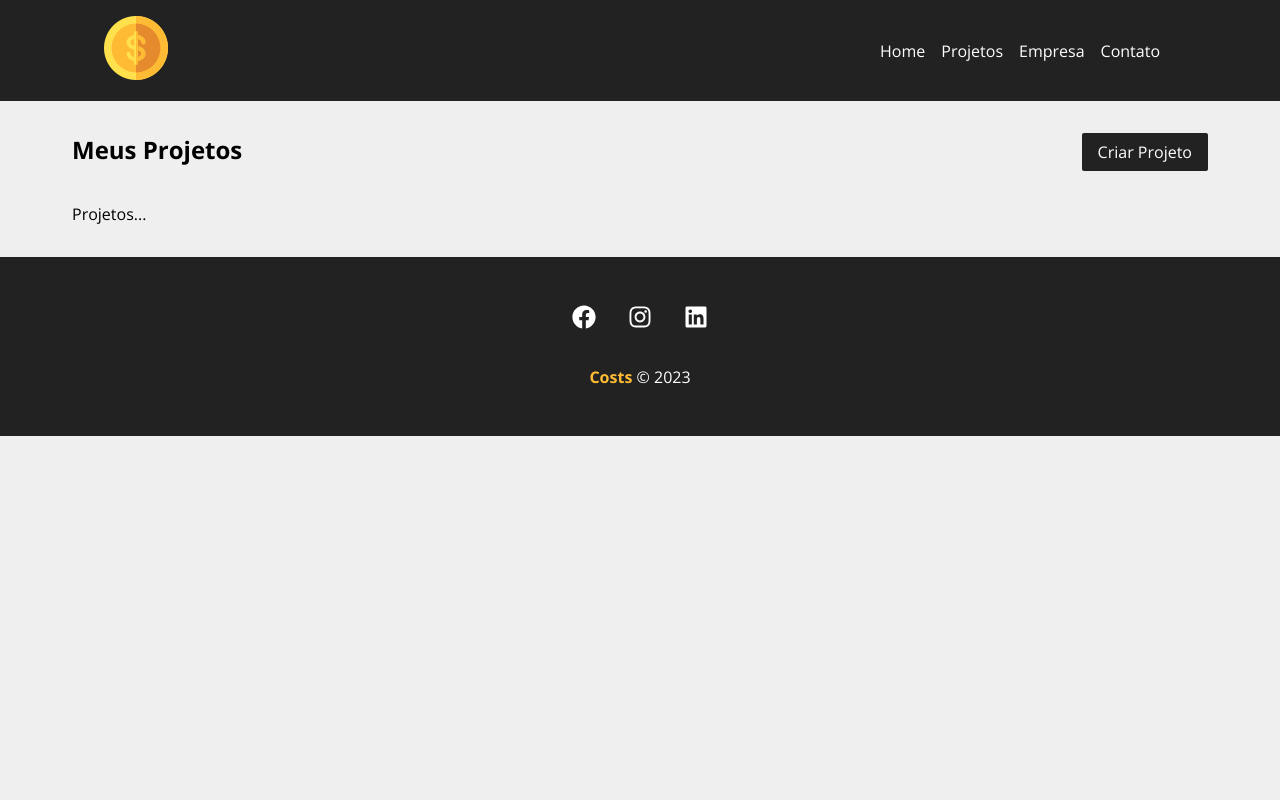
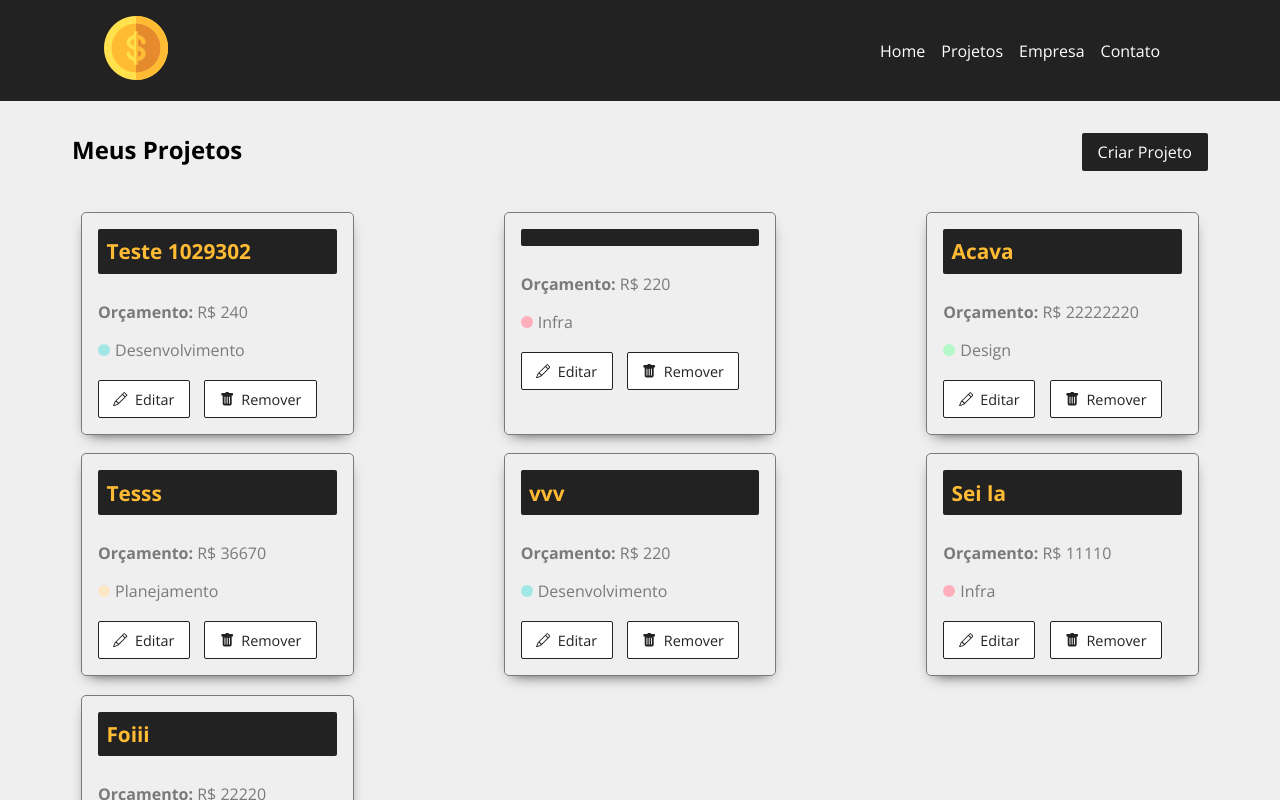
Before and after one commit to victorSmenezes/project-costs, a React (Vite) app: page /projects in a window 1280 px wide. Shown: the top 800 px of the page. Built offline with nearby package versions, Linux system fonts and the light colour scheme; data requests are answered from the project's data file.

Commit message:
Att. pág Projetos desenvolvida

```diff
--- a/db.json
+++ b/db.json
@@ -1,8 +1,8 @@
 {
   "projects": [
     {
-      "name": "Teste 1",
-      "budget": "12500",
+      "name": "Teste 1029302",
+      "budget": "24",
       "category": {
         "id": "2",
         "name": "Desenvolvimento"
@@ -12,29 +12,6 @@
       "id": 1
     },
     {
-      "name": "Meu time",
-      "budget": "2340",
-      "category": {
-        "id": "2",
-        "name": "Desenvolvimento"
-      },
-      "cost": 0,
-      "services": [],
-      "id": 2
-    },
-    {
-      "name": "Teste25",
-      "budget": "2335",
-      "category": {
-        "id": "4",
-        "name": "Planejamento"
-      },
-      "cost": 0,
-      "services": [],
-      "id": 3
-    },
-    {
-      "name": "aaaa",
       "budget": "22",
       "category": {
         "id": "1",
@@ -42,404 +19,62 @@
       },
       "cost": 0,
       "services": [],
-      "id": 4
+      "id": 8
     },
     {
-      "name": "12",
-      "budget": "1",
+      "name": "Acava",
+      "budget": "2222222",
+      "category": {
+        "id": "3",
+        "name": "Design"
+      },
+      "cost": 0,
+      "services": [],
+      "id": 9
+    },
+    {
+      "name": "Tesss",
+      "budget": "3667",
+      "category": {
+        "id": "4",
+        "name": "Planejamento"
+      },
+      "cost": 0,
+      "services": [],
+      "id": 10
+    },
+    {
+      "name": "vvv",
+      "budget": "22",
+      "category": {
+        "id": "2",
+        "name": "Desenvolvimento"
+      },
+      "cost": 0,
+      "services": [],
+      "id": 11
+    },
+    {
+      "name": "Sei la",
+      "budget": "1111",
       "category": {
         "id": "1",
         "name": "Infra"
       },
       "cost": 0,
       "services": [],
-      "id": 5
-    },
-    {
-      "cost": 0,
-      "services": [],
-      "id": 6
-    },
-    {
-      "cost": 0,
-      "services": [],
-      "id": 7
-    },
-    {
-      "cost": 0,
-      "services": [],
-      "id": 8
-    },
-    {
-      "cost": 0,
-      "services": [],
-      "id": 9
-    },
-    {
-      "cost": 0,
-      "services": [],
-      "id": 10
-    },
-    {
-      "name": "12",
-      "budget": "12",
-      "category": {
-        "id": "1",
-        "name": "Infra"
-      },
-      "cost": 0,
-      "services": [],
-      "id": 11
-    },
-    {
-      "cost": 0,
-      "services": [],
       "id": 12
     },
     {
-      "cost": 0,
-      "services": [],
-      "id": 13
-    },
-    {
-      "name": "a",
-      "budget": "1313",
       "category": {
         "id": "2",
         "name": "Desenvolvimento"
       },
+      "name": "Foiii ",
+      "budget": "2222",
       "cost": 0,
       "services": [],
-      "id": 14
-    },
-    {
-      "name": "aaa",
-      "budget": "1233",
-      "category": {
-        "id": "4",
-        "name": "Planejamento"
-      },
-      "cost": 0,
-      "services": [],
-      "id": 15
-    },
-    {
-      "cost": 0,
-      "services": [],
-      "id": 16
-    },
-    {
-      "cost": 0,
-      "services": [],
-      "id": 17
-    },
-    {
-      "cost": 0,
-      "services": [],
-      "id": 18
-    },
-    {
-      "cost": 0,
-      "services": [],
-      "id": 19
-    },
-    {
-      "cost": 0,
-      "services": [],
-      "id": 20
-    },
-    {
-      "cost": 0,
-      "services": [],
-      "id": 21
-    },
-    {
-      "cost": 0,
-      "services": [],
-      "id": 22
-    },
-    {
-      "cost": 0,
-      "services": [],
-      "id": 23
-    },
-    {
-      "name": "as",
-      "budget": "2323",
-      "category": {
-        "id": "1",
-        "name": "Infra"
-      },
-      "cost": 0,
-      "services": [],
-      "id": 24
-    },
-    {
-      "name": "Testandos",
-      "budget": "1222",
-      "category": {
-        "id": "2",
-        "name": "Desenvolvimento"
-      },
-      "cost": 0,
-      "services": [],
-      "id": 25
-    },
-    {
-      "cost": 0,
-      "services": [],
-      "id": 26
-    },
-    {
-      "cost": 0,
-      "services": [],
-      "id": 27
-    },
-    {
-      "cost": 0,
-      "services": [],
-      "id": 28
-    },
-    {
-      "cost": 0,
-      "services": [],
-      "id": 29
-    },
-    {
-      "cost": 0,
-      "services": [],
-      "id": 30
-    },
-    {
-      "name": "aaa",
-      "budget": "1234",
-      "category": {
-        "id": "2",
-        "name": "Desenvolvimento"
-      },
-      "cost": 0,
-      "services": [],
-      "id": 31
-    },
-    {
-      "name": "12",
-      "budget": "2222",
-      "category": {
-        "id": "3",
-        "name": "Design"
-      },
-      "cost": 0,
-      "services": [],
-      "id": 32
-    },
-    {
-      "cost": 0,
-      "services": [],
-      "id": 33
-    },
-    {
-      "cost": 0,
-      "services": [],
-      "id": 34
-    },
-    {
-      "cost": 0,
-      "services": [],
-      "id": 35
-    },
-    {
-      "name": "VAIIIIIIIIIII",
-      "budget": "200",
-      "category": {
-        "id": "3",
-        "name": "Design"
-      },
-      "cost": 0,
-      "services": [],
-      "id": 36
-    },
-    {
-      "cost": 0,
-      "services": [],
-      "id": 37
-    },
-    {
-      "name": "12",
-      "budget": "222",
-      "category": {
-        "id": "1",
-        "name": "Infra"
-      },
-      "cost": 0,
-      "services": [],
-      "id": 38
-    },
-    {
-      "cost": 0,
-      "services": [],
-      "id": 39
-    },
-    {
-      "cost": 0,
-      "services": [],
-      "id": 40
-    },
-    {
-      "cost": 0,
-      "services": [],
-      "id": 41
-    },
-    {
-      "cost": 0,
-      "services": [],
-      "id": 42
-    },
-    {
-      "cost": 0,
-      "services": [],
-      "id": 43
-    },
-    {
-      "cost": 0,
-      "services": [],
-      "id": 44
-    },
-    {
-      "cost": 0,
-      "services": [],
-      "id": 45
-    },
-    {
-      "cost": 0,
-      "services": [],
-      "id": 46
-    },
-    {
-      "cost": 0,
-      "services": [],
-      "id": 47
-    },
-    {
-      "cost": 0,
-      "services": [],
-      "id": 48
-    },
-    {
-      "cost": 0,
-      "services": [],
-      "id": 49
-    },
-    {
-      "cost": 0,
-      "services": [],
-      "name": "as",
-      "budget": "2333",
-      "category": {
-        "id": "3",
-        "name": "Design"
-      },
-      "id": 50
-    },
-    {
-      "cost": 0,
-      "services": [],
-      "name": "as",
-      "budget": "2333",
-      "category": {
-        "id": "3",
-        "name": "Design"
-      },
-      "id": 51
-    },
-    {
-      "cost": 0,
-      "services": [],
-      "id": 52
-    },
-    {
-      "cost": 0,
-      "services": [],
-      "id": 53
-    },
-    {
-      "cost": 0,
-      "services": [],
-      "id": 54
-    },
-    {
-      "id": 55
-    },
-    {
-      "id": 56
-    },
-    {
-      "name": "carai",
-      "budget": "3867",
-      "category": {
-        "id": "2",
-        "name": "Desenvolvimento"
-      },
-      "cost": 0,
-      "services": [],
-      "id": 57
-    },
-    {
-      "name": "12",
-      "budget": "2222",
-      "category": {
-        "id": "2",
-        "name": "Desenvolvimento"
-      },
-      "cost": 0,
-      "services": [],
-      "id": 58
-    },
-    {
-      "name": "1",
-      "budget": "222",
-      "category": {
-        "id": "3",
-        "name": "Design"
-      },
-      "cost": 0,
-      "services": [],
-      "id": 59
-    },
-    {
-      "name": "1aaa",
-      "budget": "22",
-      "category": {
-        "id": "3",
-        "name": "Design"
-      },
-      "cost": 0,
-      "services": [],
-      "id": 60
-    },
-    {
-      "cost": 0,
-      "services": [],
-      "id": 61
-    },
-    {
-      "cost": 0,
-      "services": [],
-      "id": 62
-    },
-    {
-      "cost": 0,
-      "services": [],
-      "id": 63
-    },
-    {
-      "cost": 0,
-      "services": [],
-      "id": 64
-    },
-    {
-      "cost": 0,
-      "services": [],
-      "id": 65
+      "id": 13
     }
   ],
   "categories": [
--- a/src/components/FormControl/Select.jsx
+++ b/src/components/FormControl/Select.jsx
@@ -9,7 +9,7 @@ export default function Select ({ text, name, options, handleOnChange, value}){
       id={name}
       onChange={handleOnChange}
       value={value || ''}
-      >
+      required>
         <option>Selecione uma opção</option>
         {options.map ((option)=>(
           <option value={option.id} key={option.id}>{option.name}</option>
--- /dev/null
+++ b/src/containers/Projects/ProjectCard.jsx
@@ -0,0 +1,30 @@
+import { Link } from 'react-router-dom'
+import { ActionsCards, Cards, CategoryText, Span } from './styles'
+
+import { BsPencil, BsFillTrashFill } from 'react-icons/bs'
+
+export default function ProjectCard({ id, name, budget, category, handleRemove, type }) {
+  return (
+    <Cards>
+      <h4>{name}</h4>
+      <p>
+        <span>Orçamento:</span> R$ {1000 * budget / 100} {/* teste */}
+      </p>
+      <CategoryText>
+        <Span type={category}></Span> {category}
+      </CategoryText>
+
+      <ActionsCards>
+        <Link to='/'>
+          <BsPencil />
+          Editar
+        </Link>
+
+        <button>
+          <BsFillTrashFill />
+          Remover
+        </button>
+      </ActionsCards>
+    </Cards>
+  )
+}
--- a/src/containers/Projects/Projects.jsx
+++ b/src/containers/Projects/Projects.jsx
@@ -4,11 +4,16 @@ import {
     ContainerStart,
     Content,
     ProjectContainer,
-    TitleContainer } from './styles'
+    TitleContainer
+} from './styles'
 
 import LinkButton from '../../components/LinkButton/LinkButton'
+import { useEffect, useState } from 'react'
+import ProjectCard from './ProjectCard'
 
 function Projects() {
+
+    const [projects, setProjects] = useState([])
 
     const location = useLocation()
     let message = ''
@@ -16,19 +21,44 @@ function Projects() {
         message = location.state.message
     }
 
+    useEffect(() => {
+        fetch('http://localhost:5000/projects', {
+            method: 'GET',
+            headers: {
+                'Content-Type': 'application/json',
+            },
+        })
+            .then((resp) => resp.json())
+            .then((data) => {
+                setProjects(data)
+            })
+            .catch((err) => console.log(err))
+    }, [])
+
     return (
         <Content>
             <ProjectContainer>
                 <TitleContainer>
                     <h1>Meus Projetos</h1>
-                        <LinkButton to="/newproject" text="Criar Projeto" />
+                    <LinkButton to="/newproject" text="Criar Projeto" />
                 </TitleContainer>
 
-            {message && <Message type="Success" msg={message} />}
+                {message && <Message type="Success" msg={message} />}
 
-            <ContainerStart>
-                <p>Projetos...</p>
-            </ContainerStart>
+                <ContainerStart>
+                    {projects.length > 0 &&
+                        projects.map((project) => {
+                        return (
+                        <ProjectCard
+                            key={project.id}
+                            id={project.id}
+                            name={project.name}
+                            budget={project.budget}
+                            category={project.category.name}
+                           />
+                            )
+                        })}
+                </ContainerStart>
 
             </ProjectContainer>
         </Content>
--- a/src/containers/Projects/styles.js
+++ b/src/containers/Projects/styles.js
@@ -1,15 +1,19 @@
-import styled from 'styled-components';
+import styled, { css } from 'styled-components';
+
+//Project
 
 export const Content = styled.section`
   width: 1200px;
   display: flex;
   margin: 0 auto;
-  flex-wrap: wrap;
+
 `
 
 export const ContainerStart = styled.div`
   width: 100%;
   justify-content: space-between;
+  display: flex;
+  flex-wrap: wrap;
 `
 
 export const ProjectContainer = styled.div`
@@ -22,3 +26,107 @@ export const TitleContainer = styled.div`
   justify-content: space-between;
   margin-bottom: 2em;
 `
+
+
+
+//Project Card
+
+
+export const Cards = styled.div`
+  padding: 1em;
+  border: 1px solid #7a7a7a;
+  border-radius: 5px;
+  width: 24%;
+  margin: 0.8%;
+  -webkit-box-shadow: 0px 6px 14px -8px rgba(0,0,0,0.9);
+  -moz-box-shadow: 0px 6px 14px -8px rgba(0,0,0,0.9);
+  box-shadow: 0px 6px 14px -8px rgba(0,0,0,0.9);
+
+  h4{
+    background-color: #222;
+    color: #FFBB33;
+    padding: .4em;
+    margin-bottom: 1.3em;
+    font-size: 1.3em;
+    border-radius: 2px;
+  }
+
+  p{
+    color: #7a7a7a;
+    margin-bottom: 1em;
+  }
+
+  p span{
+    font-weight: bold;
+  }
+`
+
+export const CategoryText = styled.p`
+  display: flex;
+  align-items: center;
+`
+
+export const Span = styled.span`
+    display: block;
+    width: 12px;
+    height: 12px;
+    border-radius: 50%;
+    background-color: #CCC;
+    margin-right: 5px;
+
+  ${props =>
+    props.type === "Infra" &&
+    css`
+      background-color: #ffaebc;
+    `}
+
+  ${props =>
+    props.type === "Desenvolvimento" &&
+    css`
+      background-color: #a0e7e5;
+    `}
+
+    ${props =>
+    props.type === "Design" &&
+    css`
+      background-color: #b4f8c8;
+    `}
+
+  ${props =>
+    props.type === "Planejamento" &&
+    css`
+      background-color: #fbe7c6;
+    `}
+  `
+
+export const ActionsCards = styled.div`
+  margin-top: 1.2em;
+  display: flex;
+  align-items: center;
+
+  a, button{
+    text-decoration: none;
+    border: none;
+    background-color: #fff;
+    color: #222;
+    font-size: .9em;
+    padding: .6em 1em;
+    margin-right: 1em;
+    cursor: pointer;
+    border: 1px solid #222;
+    border-radius: 2px;
+    display: flex;
+    align-items: center;
+    justify-content: center;
+    transition: .5s;
+
+    &:hover{
+      background-color: #222;
+      color: #ffbb33;
+    }
+  }
+
+  svg{
+    margin-right: .5em;
+  }
+`
```
